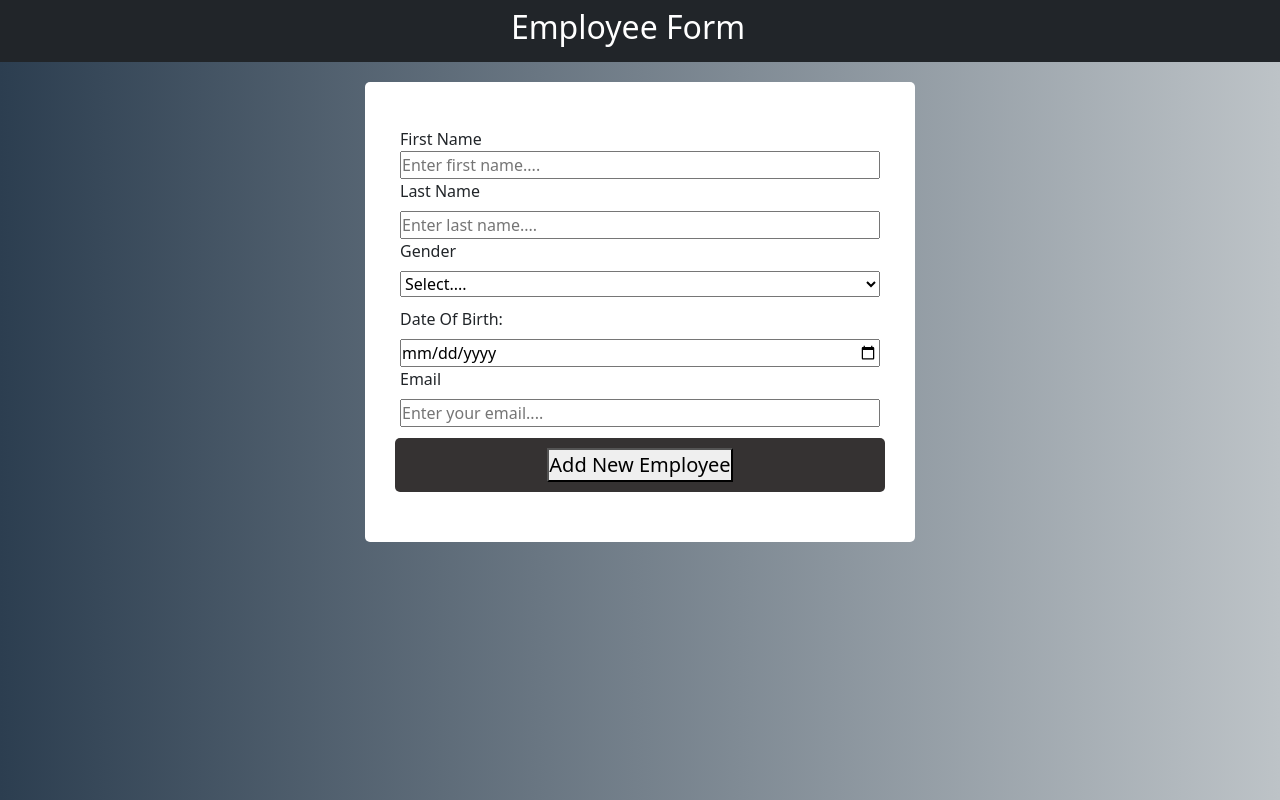
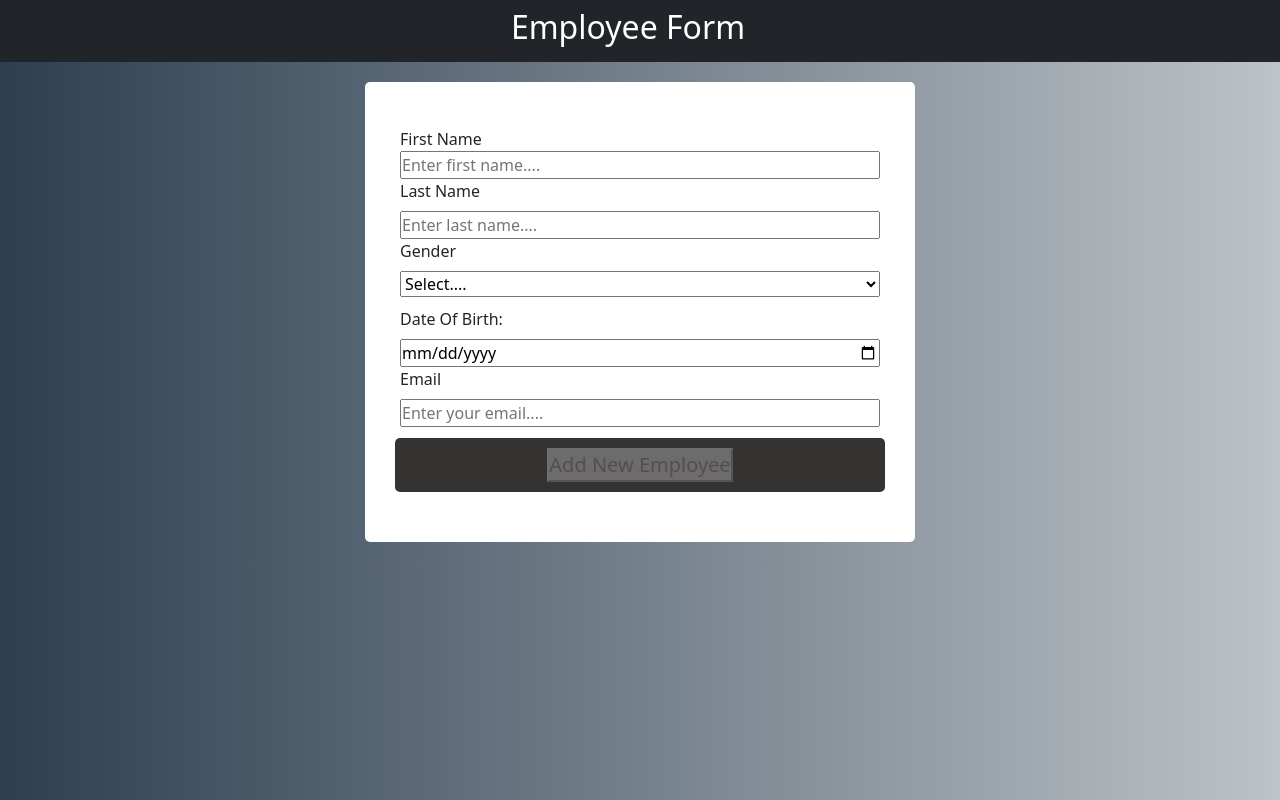
Before and after one commit to abbyrobinson13/mb-pension-web, a React (Create React App) app in the folder frontend/: page /employeeform in a window 1280 px wide. Built offline with nearby package versions, Linux system fonts and the light colour scheme; no server answers.

Commit message:
feat : button disabled if fields are empty.

```diff
--- a/frontend/src/components/pages/EmployeeForm.jsx
+++ b/frontend/src/components/pages/EmployeeForm.jsx
@@ -1,4 +1,5 @@
 import React, { useState } from 'react';
+import { useNavigate } from 'react-router-dom';
 
 const EmployeeForm = () => {
   const [firstName, setFirstName] = useState('');
@@ -6,12 +7,6 @@ const EmployeeForm = () => {
   const [gender, setGender] = useState('');
   const [dateOfBirth, setDateOfBirth] = useState('');
   const [email, setEmail] = useState('');
-
-  const options = [
-    { label: 'Female', value: 'apple' },
-    { label: 'Male', value: 'male' },
-    { label: 'Other', value: 'other' }
-  ];
 
   const handleSubmit = async (e) => {
     e.preventDefault();
@@ -111,7 +106,14 @@ const EmployeeForm = () => {
           </div>
           <br />
           <div class="submit">
-            <button type="submit"> Add New Employee</button>
+            <button
+              type="submit"
+              disabled={
+                !firstName || !lastName || !gender || !dateOfBirth || !email
+              }
+            >
+              Add New Employee
+            </button>
           </div>
         </div>
       </form>
```
